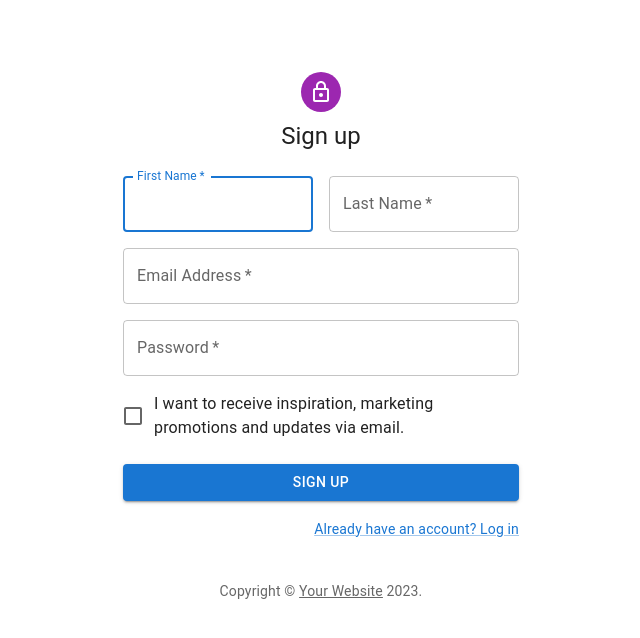
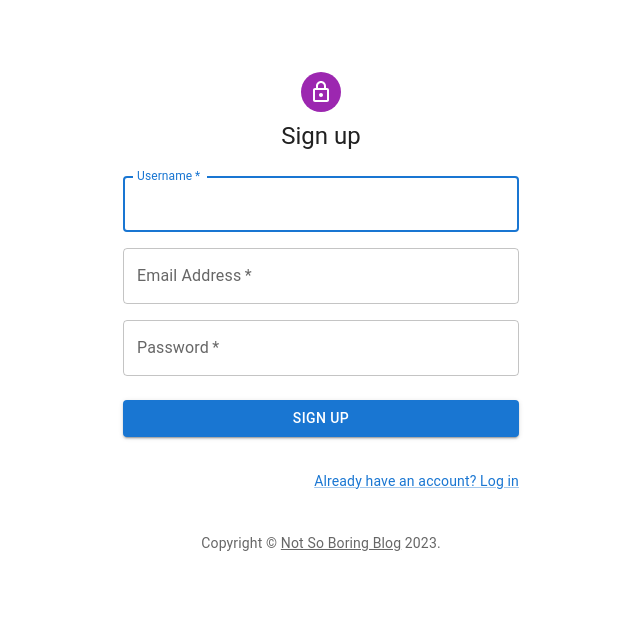
Before and after one commit to Aias21/Not-a-boring-blog, a React (Create React App) app in the folder frontend/: page /register in a window 1280 px wide. Shown: the top 638 px of the page, without its empty margins (319-959 px from the left). Built offline with nearby package versions, Linux system fonts and the light colour scheme.

Commit message:
implement registration logic in connection with api

```diff
--- a/frontend/src/components/Registration.js
+++ b/frontend/src/components/Registration.js
@@ -112,6 +112,7 @@
 // export default Registration;
 
 import * as React from 'react';
+import { useState } from 'react';
 import Avatar from '@mui/material/Avatar';
 import Button from '@mui/material/Button';
 import CssBaseline from '@mui/material/CssBaseline';
@@ -125,13 +126,14 @@ import LockOutlinedIcon from '@mui/icons-material/LockOutlined';
 import Typography from '@mui/material/Typography';
 import Container from '@mui/material/Container';
 import { createTheme, ThemeProvider } from '@mui/material/styles';
+import axios from 'axios';
 
 function Copyright(props) {
   return (
     <Typography variant="body2" color="text.secondary" align="center" {...props}>
       {'Copyright © '}
       <Link color="inherit" href="https://mui.com/">
-        Your Website
+        Not So Boring Blog
       </Link>{' '}
       {new Date().getFullYear()}
       {'.'}
@@ -139,19 +141,62 @@ function Copyright(props) {
   );
 }
 
-// TODO remove, this demo shouldn't need to reset the theme.
-
 const defaultTheme = createTheme();
 
 export default function SignUp() {
-  const handleSubmit = (event) => {
+  const [email, setEmail] = useState('');
+  const [username, setUsername] = useState('');
+  const [password, setPassword] = useState('');
+  const [error, setError] = useState('');
+
+
+// axios.defaults.xsrfCookieName = 'csrftoken';
+// axios.defaults.xsrfHeaderName = 'X-CSRFToken';
+// axios.defaults.withCredentials = true;
+
+
+
+  const handleRegistration = async (event) => {
     event.preventDefault();
-    const data = new FormData(event.currentTarget);
-    console.log({
-      email: data.get('email'),
-      password: data.get('password'),
-    });
-  };
+    const registrationData = {
+      username: username,
+      email: email,
+      password: password,
+    };
+
+    try {
+      const registrationResponse = await axios.post("http://127.0.0.1:8000/api/register/", registrationData);
+      if (registrationResponse.status === 201) {
+        const loginData = {
+          email: registrationData.email,
+          password: registrationData.password
+        };
+        const loginResponse = await axios.post("http://127.0.0.1:8000/api/login/", loginData);
+        if (loginResponse.status === 200) {
+          console.log('OK 200')
+        }
+      }
+    } catch (error) {
+        if (error.response) {
+          // If the error has a response from the server, it's likely a validation error
+          const errorData = error.response.data;
+
+          console.log(`validation error: ${error.response.data}`)
+          if (errorData.error === 'Email already exists') {
+            setError('Email already exists');
+          } else if (errorData.error === 'Username already exists') {
+            setError('Username already exists');
+          } else if (errorData.error === 'Password must have at least 8 characters and special characters.') {
+            setError('Password must have at least 8 characters and special characters.');
+          } else {
+            setError('An error occurred during registration.');
+          }
+        } else {
+          // If there's no response (e.g., network error), display a generic error message
+          setError('An error occurred during registration.');
+        }
+      }
+    }
 
   return (
     <ThemeProvider theme={defaultTheme}>
@@ -171,27 +216,19 @@ export default function SignUp() {
           <Typography component="h1" variant="h5">
             Sign up
           </Typography>
-          <Box component="form" noValidate onSubmit={handleSubmit} sx={{ mt: 3 }}>
+          <Box component="form" noValidate onSubmit={handleRegistration} sx={{ mt: 3 }}>
             <Grid container spacing={2}>
-              <Grid item xs={12} sm={6}>
+              <Grid item xs={12}>
                 <TextField
-                  autoComplete="given-name"
-                  name="firstName"
+                  autoComplete="username"
+                  name="username"
                   required
                   fullWidth
-                  id="firstName"
-                  label="First Name"
+                  id="username"
+                  label="Username"
                   autoFocus
-                />
-              </Grid>
-              <Grid item xs={12} sm={6}>
-                <TextField
-                  required
-                  fullWidth
-                  id="lastName"
-                  label="Last Name"
-                  name="lastName"
-                  autoComplete="family-name"
+                  value={username}
+                  onChange={(e) => setUsername(e.target.value)}
                 />
               </Grid>
               <Grid item xs={12}>
@@ -202,6 +239,8 @@ export default function SignUp() {
                   label="Email Address"
                   name="email"
                   autoComplete="email"
+                  value={email}
+                  onChange={(e) => setEmail(e.target.value)}
                 />
               </Grid>
               <Grid item xs={12}>
@@ -213,12 +252,8 @@ export default function SignUp() {
                   type="password"
                   id="password"
                   autoComplete="new-password"
-                />
-              </Grid>
-              <Grid item xs={12}>
-                <FormControlLabel
-                  control={<Checkbox value="allowExtraEmails" color="primary" />}
-                  label="I want to receive inspiration, marketing promotions and updates via email."
+                  value={password}
+                  onChange={(e) => setPassword(e.target.value)}
                 />
               </Grid>
             </Grid>
@@ -230,6 +265,7 @@ export default function SignUp() {
             >
               Sign Up
             </Button>
+            <p className="error">{error}</p>
             <Grid container justifyContent="flex-end">
               <Grid item>
                 <Link href="/login" variant="body2">
```
